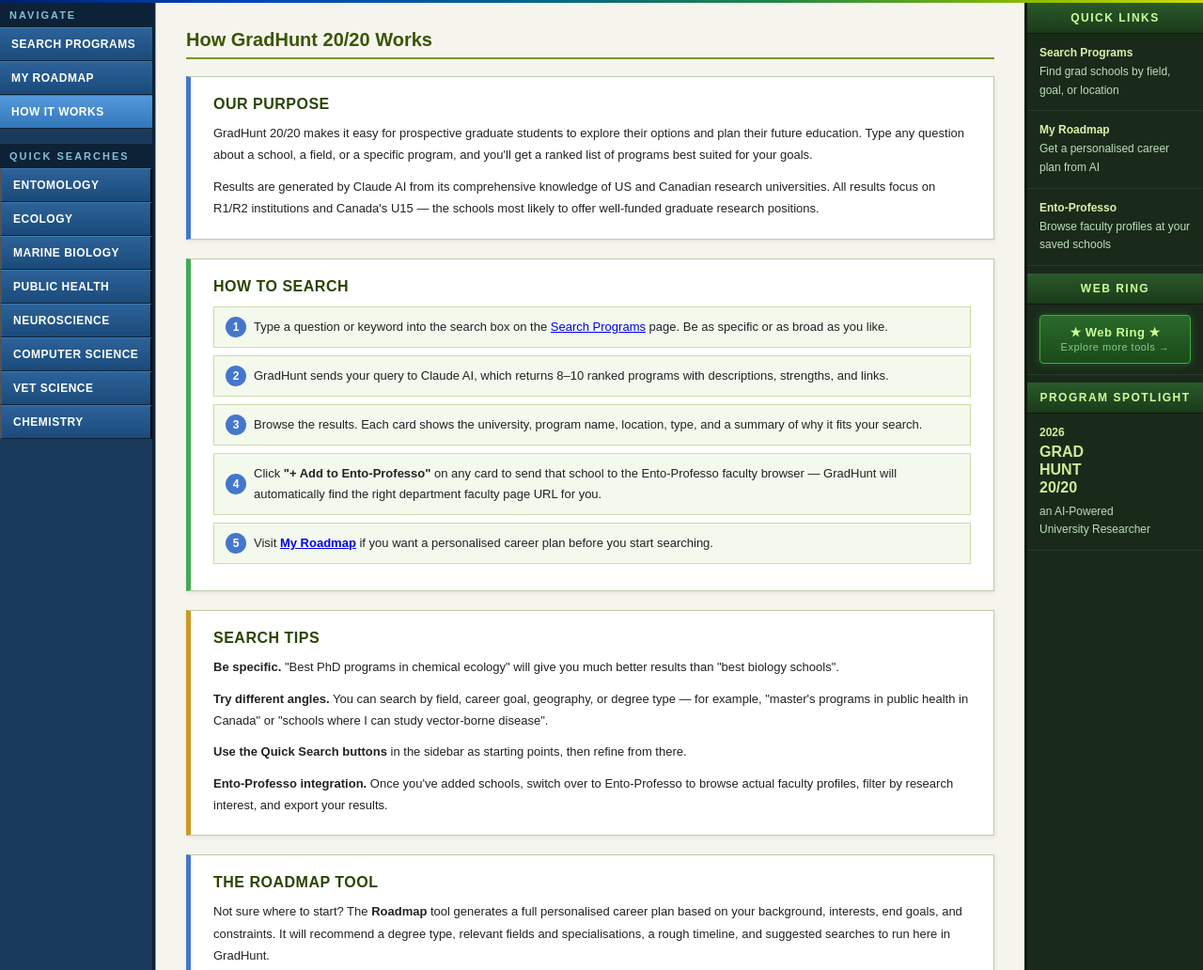
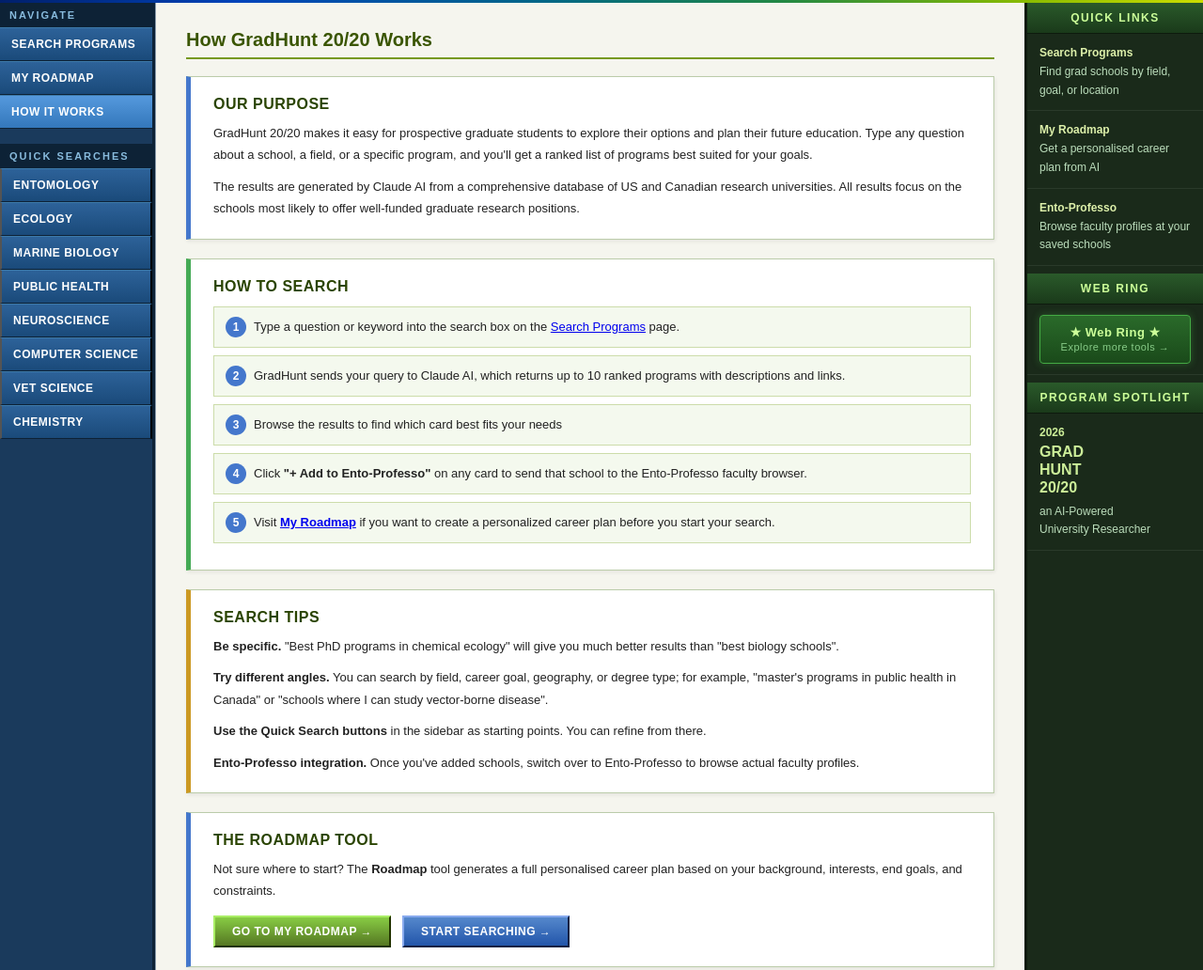
Before and after one commit to Pondering-North/bugprof-finder, a website: page school-finder/how-it-works.html in a window 1280 px wide. Shown: the part 104-1136 px from the top of the page at 94% size. Drawn offline with Linux system fonts and the light colour scheme.

Commit message:
Update description on school-finder 'how it works' page.'

```diff
--- a/school-finder/how-it-works.html
+++ b/school-finder/how-it-works.html
@@ -351,32 +351,39 @@ body {
 
     <div class="info-block">
       <h3>Our Purpose</h3>
-      <p>GradHunt 20/20 makes it easy for prospective graduate students to explore their options and plan their future education. Type any question about a school, a field, or a specific program, and you'll get a ranked list of programs best suited for your goals.</p>
-      <p>Results are generated by Claude AI from its comprehensive knowledge of US and Canadian research universities. All results focus on R1/R2 institutions and Canada's U15 — the schools most likely to offer well-funded graduate research positions.</p>
+      <p>GradHunt 20/20 makes it easy for prospective graduate students to
+      explore their options and plan their future education.
+      Type any question about a school, a field, or a specific program,
+      and you'll get a ranked list of programs best suited for your goals.</p>
+      <p>The results are generated by Claude AI from a comprehensive database of US and
+      Canadian research universities. All results focus on the schools most likely to offer
+      well-funded graduate research positions.</p>
     </div>
 
     <div class="info-block green">
       <h3>How to Search</h3>
       <ol class="steps">
-        <li>Type a question or keyword into the search box on the <a href="index.html">Search Programs</a> page. Be as specific or as broad as you like.</li>
-        <li>GradHunt sends your query to Claude AI, which returns 8–10 ranked programs with descriptions, strengths, and links.</li>
-        <li>Browse the results. Each card shows the university, program name, location, type, and a summary of why it fits your search.</li>
-        <li>Click <strong>"+ Add to Ento-Professo"</strong> on any card to send that school to the Ento-Professo faculty browser — GradHunt will automatically find the right department faculty page URL for you.</li>
-        <li>Visit <strong><a href="roadmap.html">My Roadmap</a></strong> if you want a personalised career plan before you start searching.</li>
+        <li>Type a question or keyword into the search box on the <a href="index.html">Search Programs</a> page.</li>
+        <li>GradHunt sends your query to Claude AI, which returns up to 10 ranked programs with descriptions and links.</li>
+        <li>Browse the results to find which card best fits your needs</li>
+        <li>Click <strong>"+ Add to Ento-Professo"</strong> on any card to send that school to the Ento-Professo faculty browser.</li>
+        <li>Visit <strong><a href="roadmap.html">My Roadmap</a></strong> if you want to create a personalized career plan before
+        you start your search.</li>
       </ol>
     </div>
 
     <div class="info-block gold">
       <h3>Search Tips</h3>
       <p><strong>Be specific.</strong> "Best PhD programs in chemical ecology" will give you much better results than "best biology schools".</p>
-      <p><strong>Try different angles.</strong> You can search by field, career goal, geography, or degree type — for example, "master's programs in public health in Canada" or "schools where I can study vector-borne disease".</p>
-      <p><strong>Use the Quick Search buttons</strong> in the sidebar as starting points, then refine from there.</p>
-      <p><strong>Ento-Professo integration.</strong> Once you've added schools, switch over to Ento-Professo to browse actual faculty profiles, filter by research interest, and export your results.</p>
+      <p><strong>Try different angles.</strong> You can search by field, career goal, geography, or degree type; for example, "master's programs in public health in Canada" or "schools where I can study vector-borne disease".</p>
+      <p><strong>Use the Quick Search buttons</strong> in the sidebar as starting points. You can refine from there.</p>
+      <p><strong>Ento-Professo integration.</strong> Once you've added schools, switch over to Ento-Professo to browse actual faculty profiles.</p>
     </div>
 
     <div class="info-block">
       <h3>The Roadmap Tool</h3>
-      <p>Not sure where to start? The <strong>Roadmap</strong> tool generates a full personalised career plan based on your background, interests, end goals, and constraints. It will recommend a degree type, relevant fields and specialisations, a rough timeline, and suggested searches to run here in GradHunt.</p>
+      <p>Not sure where to start? The <strong>Roadmap</strong> tool generates a full personalised career plan based on your background, interests, end goals, and constraints.
+      </p>
       <div class="quick-links" style="margin-top:14px;">
         <a class="quick-link-btn green" href="roadmap.html">Go to My Roadmap &rarr;</a>
         <a class="quick-link-btn" href="index.html">Start Searching &rarr;</a>
@@ -386,7 +393,7 @@ body {
     <!-- Globe gif -->
     <div class="globe-section">
       <img src="globe.gif" alt="Spinning globe" />
-      <p class="globe-caption">GradHunt 20/20 &mdash; Your window to the world of graduate research</p>
+      <p class="globe-caption">GradHunt 20/20 &mdash; Your vision to a better future</p>
     </div>
 
   </div>
```
